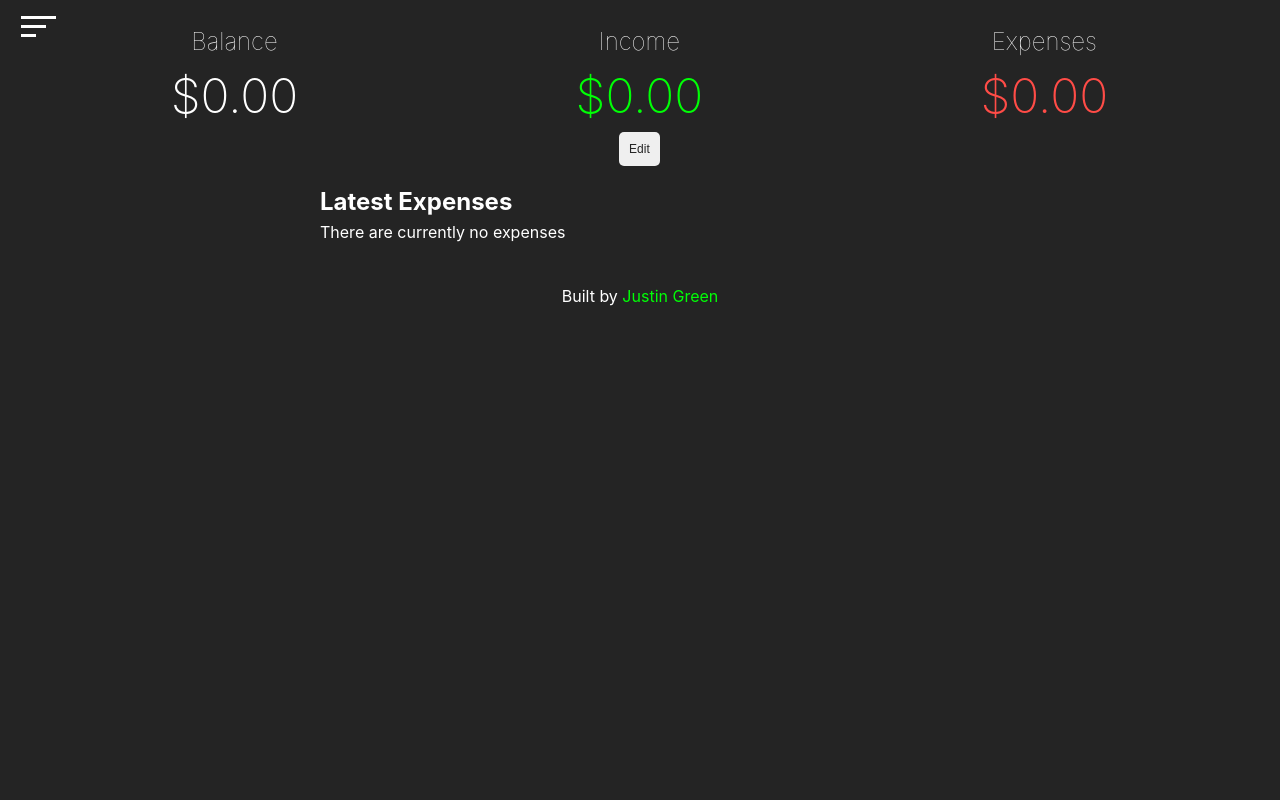
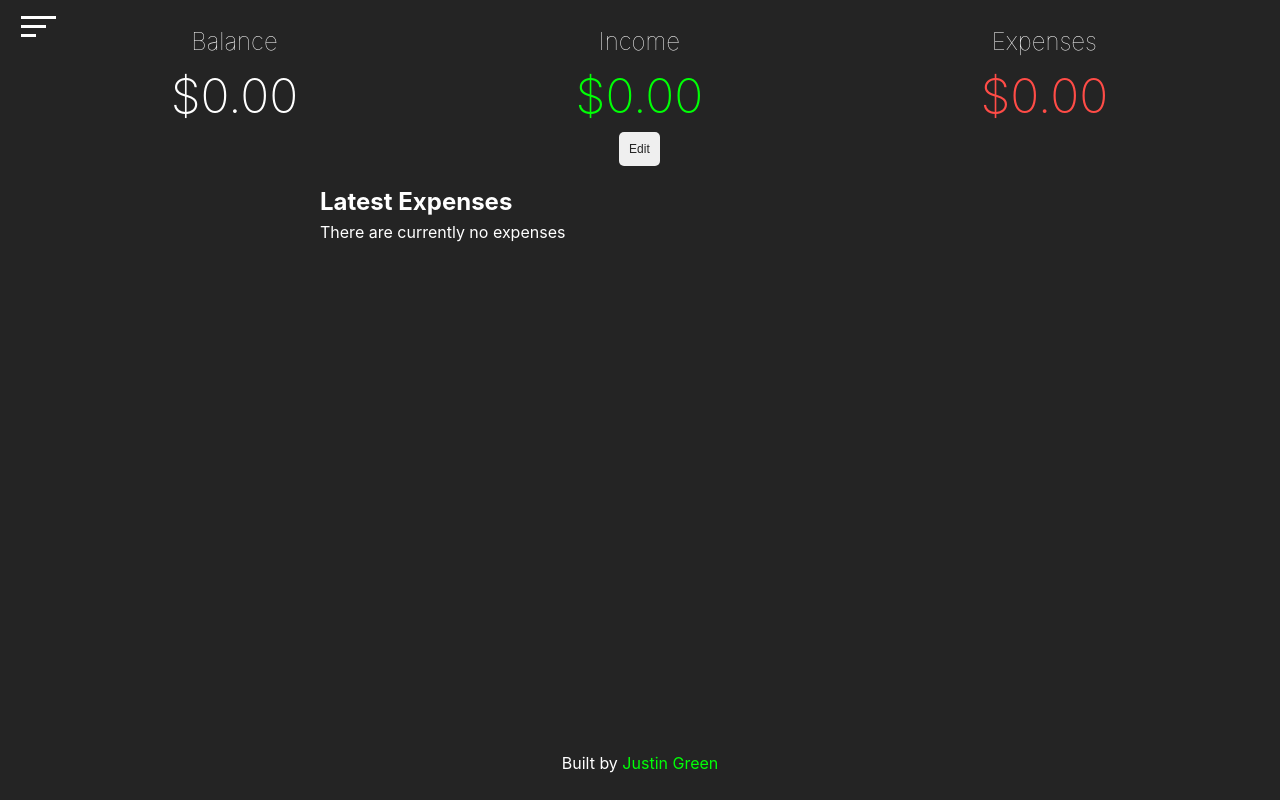
Before and after one commit to justincgreen/budget-tracker-2-next, a Next.js app: page / in a window 1280 px wide. Built offline with nearby package versions, Linux system fonts and the light colour scheme.

Commit message:
Footer styling

```diff
--- a/src/components/ExpenseList.js
+++ b/src/components/ExpenseList.js
@@ -1,6 +1,7 @@
 import { useContext } from 'react';
 import GlobalContext from '@/context/GlobalContext';
 import ExpenseForm from '@/components/ExpenseForm';
+import Search from '@/components/Search';
 import Transactions from './Transactions';
 
 const ExpenseList = () => {
@@ -51,6 +52,9 @@ const ExpenseList = () => {
 			{
 				displayExpenseForm ? <ExpenseForm /> : renderListUpper()
 			}
+      {/* {
+        transactions.length > 1 ? <Search /> : null
+      } */}
 			{
 				!displayExpenseForm && <Transactions />
 			}
--- a/src/styles/_app-UI.scss
+++ b/src/styles/_app-UI.scss
@@ -40,5 +40,5 @@
 }
 
 .section__content {
-	padding: 10px 0 40px 0;
+	padding: 10px 0 80px 0;
 }
--- a/src/styles/_c-footer.scss
+++ b/src/styles/_c-footer.scss
@@ -1,7 +1,12 @@
 // Footer
 .c-footer {
   text-align: center;
-  padding: 0 0 2em 0;
+  //padding: 0 0 2em 0;
+  position: absolute;
+  bottom: 25px;
+  left: 0;
+  right: 0;
+  z-index: 1;
 
   &__link {
     color: $t-green;
--- /dev/null
+++ b/src/styles/_c-search.scss
@@ -0,0 +1,10 @@
+// Search
+.c-search {
+  &__input-form {
+    width: 100%;
+    padding: 10px;
+    margin : 10px 0;
+    border-radius: 5px;
+    font-size: 100%;
+  }
+}
--- a/src/styles/_forms.scss
+++ b/src/styles/_forms.scss
@@ -21,6 +21,7 @@
     bottom: 0;
     left: 0;
     right: 0;
+    z-index: 2;
   }
 
   &__success-message-icon {
--- a/src/styles/app.scss
+++ b/src/styles/app.scss
@@ -18,3 +18,4 @@
 @import 'c-navigation';
 @import 'c-button-group';
 @import 'c-modal';
+@import 'c-search';
```
Also changed, not shown: src/components/Search.js (added, +10 -0 lines).
